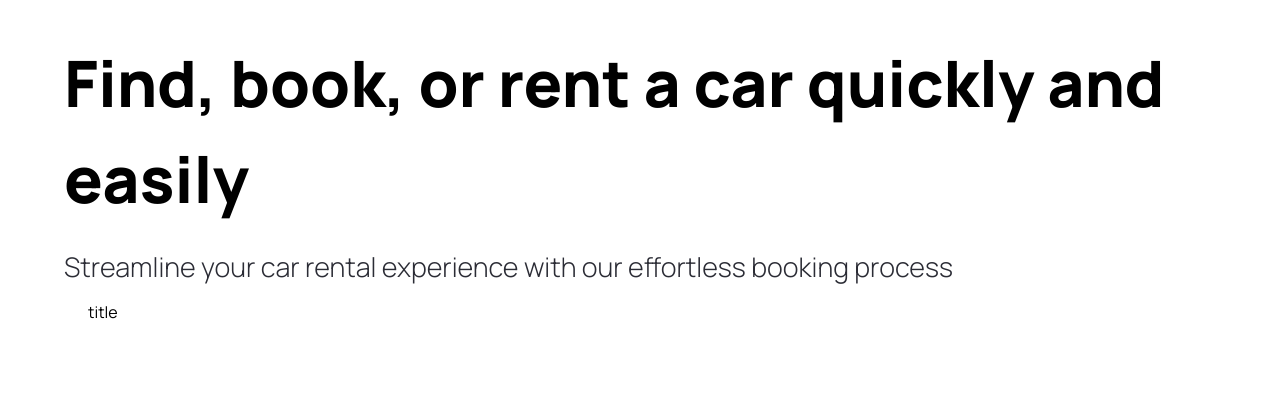
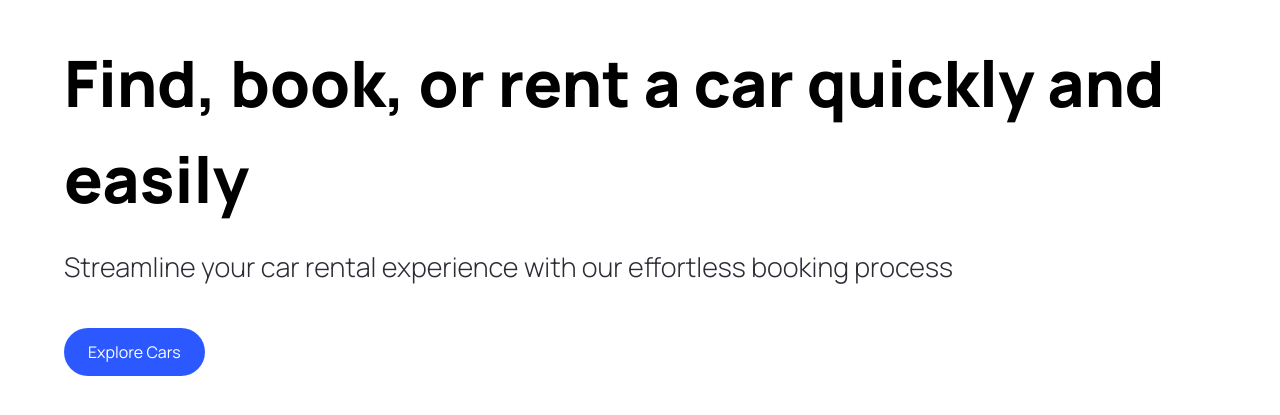
Before and after one commit to amiraadev/nextjs-carshop, a Next.js app: page / in a window 1280 px wide. Shown: the part 109-524 px from the top of the page. Built offline with nearby package versions, Linux system fonts and the light colour scheme.

Commit message:
finishing the CustomButton

```diff
--- a/components/CustomButton.tsx
+++ b/components/CustomButton.tsx
@@ -14,9 +14,9 @@ const CustomButton = ({
 		<button
 			disabled={false}
 			type={"button"}
-			className={"custom-btn"}
-			onClick={() => {}}>
-			<span className={`flex-1`}>title</span>
+			className={`custom-btn ${containerStyles}`}
+			onClick={handleClick}>
+			<span className={`flex-1`}>{title}</span>
 		</button>
 	);
 };
```
